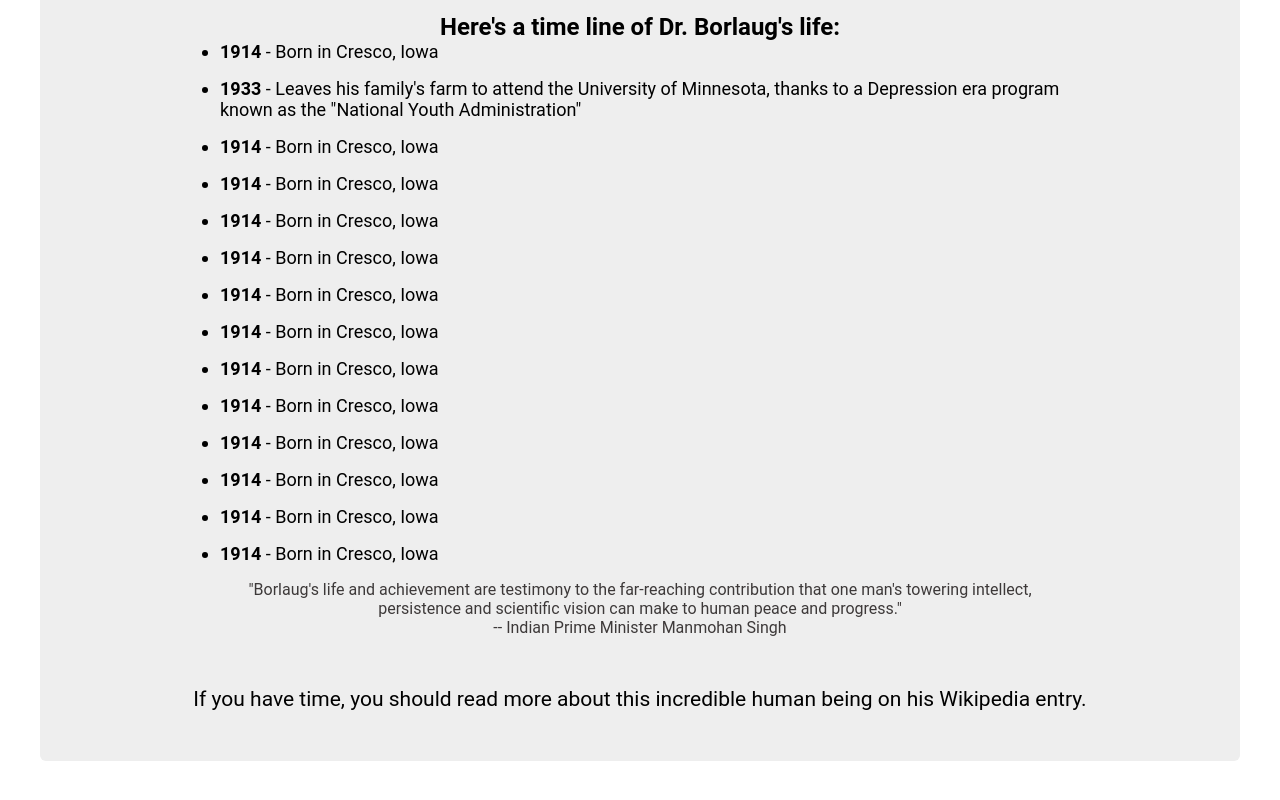
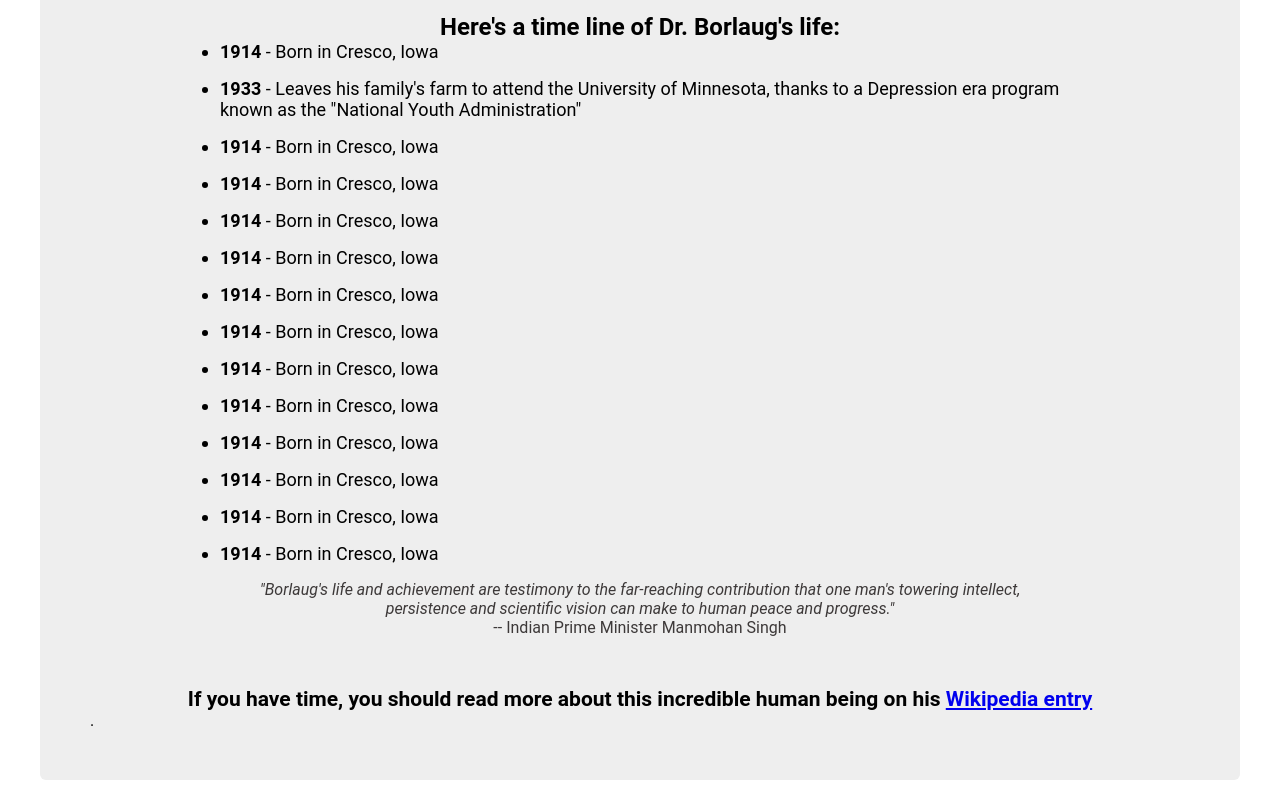
Before and after one commit to Ismaeel-Williams/Project, a website: page index.html in a window 1280 px wide. Shown: the part 772-1572 px from the top of the page. Drawn offline with Linux system fonts and the light colour scheme.

Commit message:
final-touches

```diff
--- a/index.html
+++ b/index.html
@@ -45,17 +45,19 @@
         </ul>
         <div>
           <p>
-            "Borlaug's life and achievement are testimony to the far-reaching
-            contribution that one man's towering intellect, persistence and
-            scientific vision can make to human peace and progress."
+            <i>
+              "Borlaug's life and achievement are testimony to the far-reaching
+              contribution that one man's towering intellect, persistence and
+              scientific vision can make to human peace and progress."
+            </i>
           </p>
           <p>-- Indian Prime Minister Manmohan Singh</p>
         </div>
       </section>
       <footer>
-        <p>
+        <p><b>
           If you have time, you should read more about this incredible human
-          being on his Wikipedia entry.
+          being on his <a href="homepage" >Wikipedia entry</a></p></b>.
         </p>
       </footer>
     </section>
```
